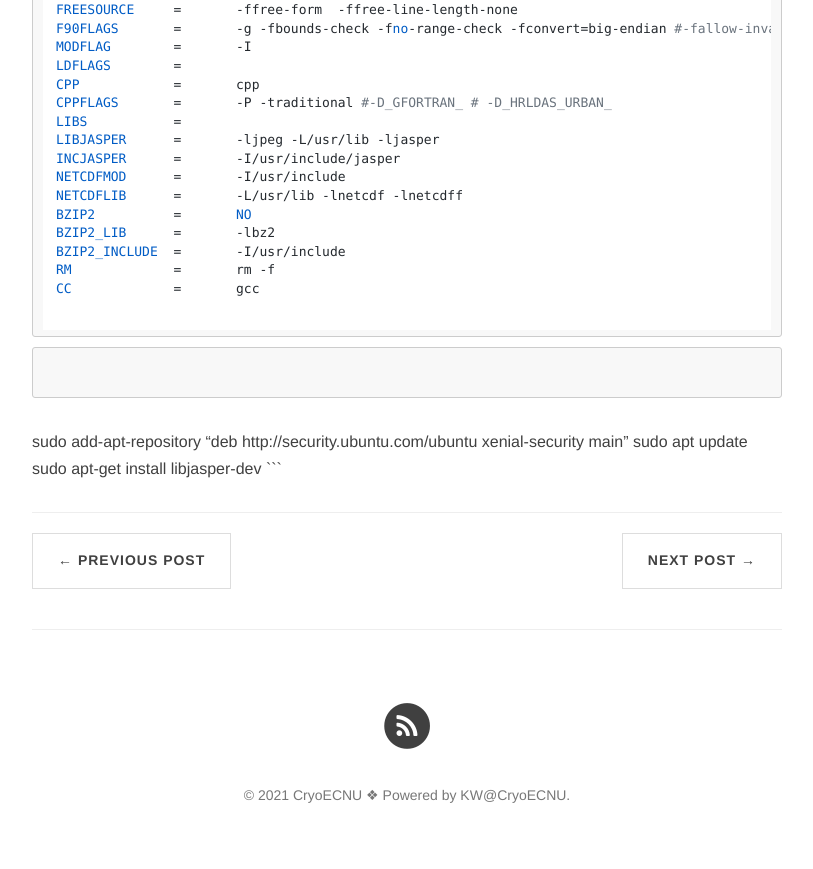
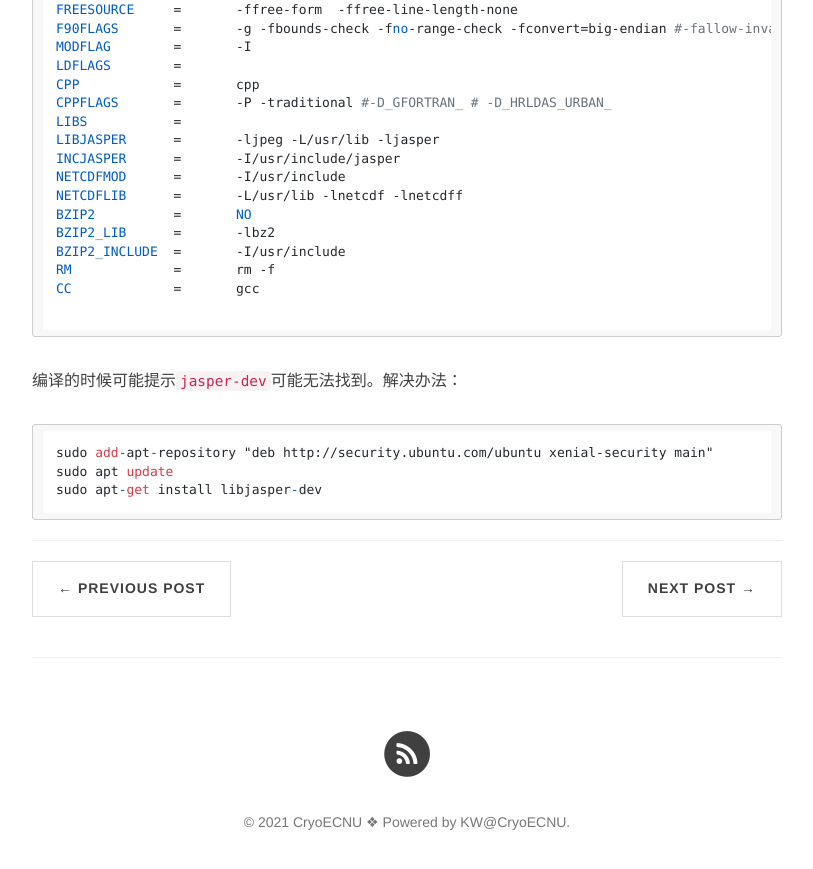
Before and after one commit to CryoECNU/cryoecnu.github.io, a Jekyll site: the page built from _posts/2021-10-16-HRLDAS模型编译.md, in a window 1280 px wide and 900 px high, scrolled down 1627 px. Shown: the top 869 px of the window, without its empty margins (233-1046 px from the left). Built offline with Jekyll 4.4.1, drawn with Linux system fonts in a browser that asks for light colours; nearby versions of some CDN libraries; comment, search, counter and statistics services are not loaded.

Commit message:
Update 2021-10-16-HRLDAS模型编译.md

````diff
--- a/_posts/2021-10-16-HRLDAS模型编译.md
+++ b/_posts/2021-10-16-HRLDAS模型编译.md
@@ -77,7 +77,7 @@ CC             =       gcc
 
 ```
 
-```jasper-dev```可能无法找到。解决办法：
+编译的时候可能提示```jasper-dev```可能无法找到。解决办法：
 
 
 ```
````
